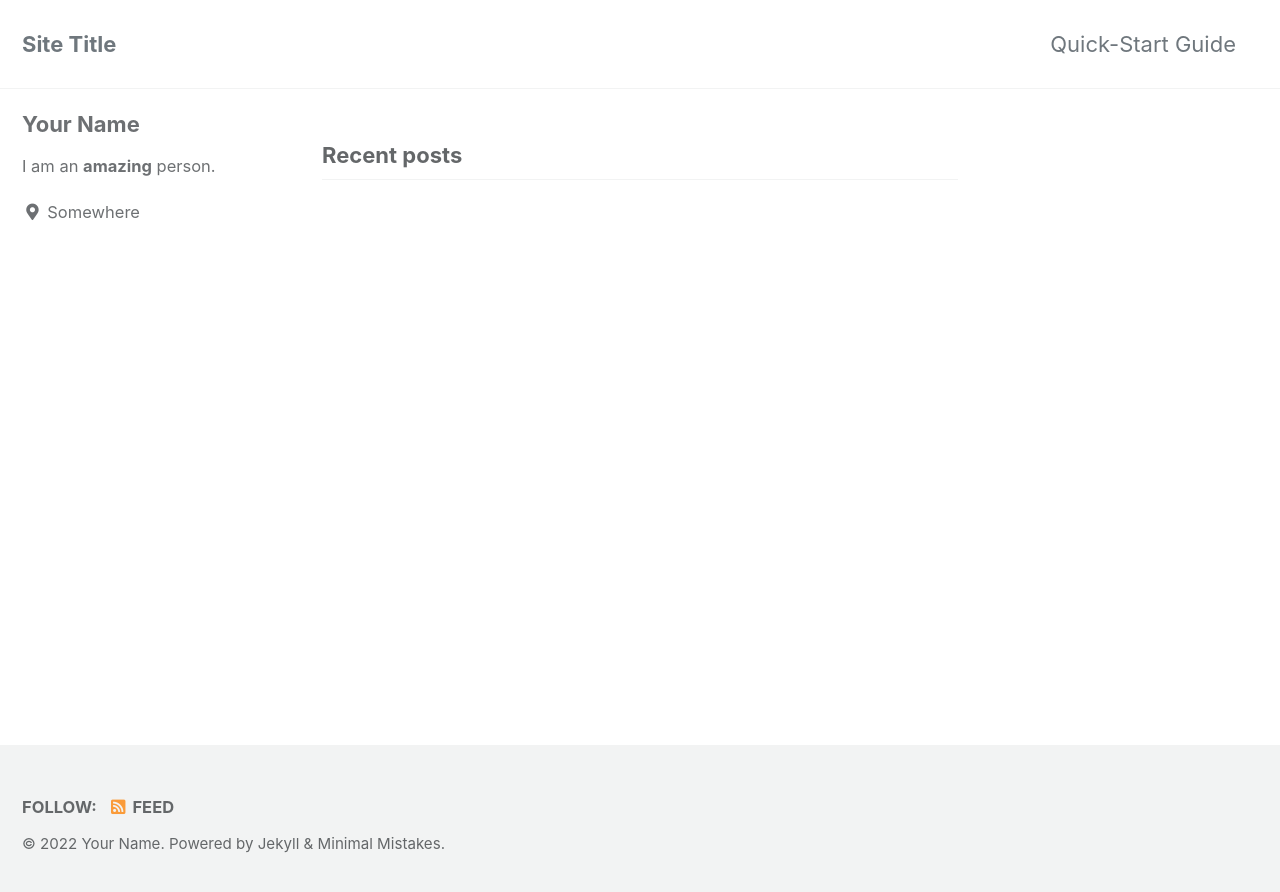
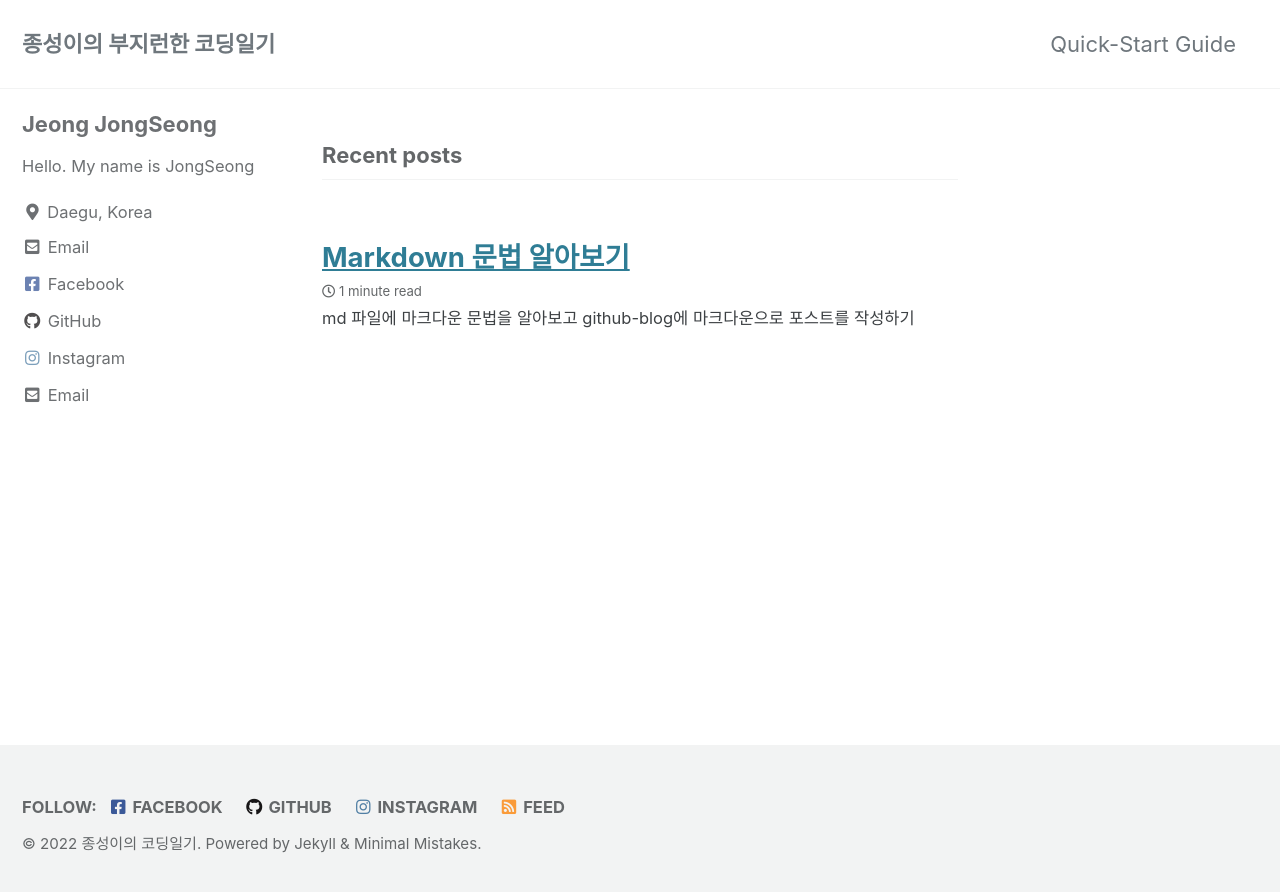
Before and after one commit to JJSEONG/JJSEONG.github.io, a Jekyll site: the page built from index.html, in a window 1280 px wide. Shown: the top 892 px of the page. Built offline with Jekyll 4.4.1, drawn with Linux system fonts in a browser that asks for light colours; cached includes are drawn as plain includes; the list of posts is cut into pages by our own code.

Commit message:
first-post

````diff
--- a/_config.yml
+++ b/_config.yml
@@ -16,14 +16,14 @@ minimal_mistakes_skin    : "default" # "air", "aqua", "contrast", "dark", "dirt"
 
 # Site Settings
 locale                   : "en-US"
-title                    : "Site Title"
+title                    : "종성이의 부지런한 코딩일기"
 title_separator          : "-"
 subtitle                 : # site tagline that appears below site title in masthead
-name                     : "Your Name"
-description              : "An amazing website."
-url                      : # the base hostname & protocol for your site e.g. "https://mmistakes.github.io"
+name                     : "종성이의 코딩일기"
+description              : "프론트엔드를 위해 달려가고있는 정종성입니다."
+url                      : "https://JJSEONG.github.io"
 baseurl                  : # the subpath of your site, e.g. "/blog"
-repository               : # GitHub username/repo-name e.g. "mmistakes/minimal-mistakes"
+repository               : "JJSEONG/JJSEONG.github.io"
 teaser                   : # path of fallback teaser image, e.g. "/assets/images/500x300.png"
 logo                     : # path of logo image to display in the masthead, e.g. "/assets/images/88x88.png"
 masthead_title           : # overrides the website title displayed in the masthead, use " " for no title
@@ -102,15 +102,15 @@ analytics:
 
 # Site Author
 author:
-  name             : "Your Name"
+  name             : "Jeong JongSeong"
   avatar           : # path of avatar image, e.g. "/assets/images/bio-photo.jpg"
-  bio              : "I am an **amazing** person."
-  location         : "Somewhere"
-  email            :
+  bio              : "Hello. My name is JongSeong"
+  location         : "Daegu, Korea"
+  email            : "hans3238@naver.com"
   links:
     - label: "Email"
       icon: "fas fa-fw fa-envelope-square"
-      # url: "mailto:your.name@email.com"
+      url: "mailto:hans3238@naver.com"
     - label: "Website"
       icon: "fas fa-fw fa-link"
       # url: "https://your-website.com"
@@ -119,13 +119,13 @@ author:
       # url: "https://twitter.com/"
     - label: "Facebook"
       icon: "fab fa-fw fa-facebook-square"
-      # url: "https://facebook.com/"
+      url: https://www.facebook.com/profile.php?id=100003619257022
     - label: "GitHub"
       icon: "fab fa-fw fa-github"
-      # url: "https://github.com/"
+      url: https://github.com/JJSEONG
     - label: "Instagram"
       icon: "fab fa-fw fa-instagram"
-      # url: "https://instagram.com/"
+      url: https://www.instagram.com/castle._____/?hl=ko
 
 # Site Footer
 footer:
@@ -135,10 +135,10 @@ footer:
       # url:
     - label: "Facebook"
       icon: "fab fa-fw fa-facebook-square"
-      # url:
+      url: https://www.facebook.com/profile.php?id=100003619257022
     - label: "GitHub"
       icon: "fab fa-fw fa-github"
-      # url:
+      url: https://github.com/JJSEONG
     - label: "GitLab"
       icon: "fab fa-fw fa-gitlab"
       # url:
@@ -147,7 +147,7 @@ footer:
       # url:
     - label: "Instagram"
       icon: "fab fa-fw fa-instagram"
-      # url:
+      url: https://www.instagram.com/castle._____/?hl=ko
 
 
 # Reading Files
--- /dev/null
+++ b/_posts/2022-03-01-markdown.md
@@ -0,0 +1,103 @@
+---
+  title:  "Markdown 문법 알아보기"
+  excerpt: "md 파일에 마크다운 문법을 알아보고 github-blog에 마크다운으로 포스트를 작성하기"
+
+  categories:
+    - Markdown
+  tags:
+    - [Markdown, Github, Git]
+  author_profile : true
+  sidebar_main : true
+---
+<div style="text-align: center">
+  <img src="../Markdown.png" width="300px">
+</div><br>
+
+#### <p align=center>
+개발/코딩 공부를 하다보면 README.md 라는 Markdown 파일을 볼 수 있습니다.<br>
+이렇게 많이 사용되는 Markdown 이라는 언어에 대해 알아보도록 하겠습니다.
+</p><br>
+
+## <strong>1. Markdown이란 ?</strong> <hr>
+  #### Markdown 은 2004년에 존 그루버와 에런 스워츠가 중대한 협업을 통해 마크다운 언어를 만들었으며, 일반 텍스트 기반의 경량 마크업 언어다. 일반 텍스트로 서식이 있는 문서를 작성하는 데 사용되며, 일반 마크업 언어에 비해 문법이 쉽고 간단한 것이 특징이다.<br>
+
+1. Markdown 의 장점
+    - 문법이 간단하고 쉽다.
+    - 문법을 알고 있다면, 읽고 해독하기 편리하다.
+    - 관리하기가 용이하다.
+    <br><br>
+2. Markdown 의 단점
+    - 정확한 표준이 되는 기준이 없다.
+    - 정확한 기준이 없어 사용자에 따라 다른 문법을 사용 할 수도 있다.
+
+## <strong>2. 마크다운 문법</strong>
+## 1. Heading tag
+🔅 HTML 기준 Heading의 효과를 나타 낼 수 있다.<br>
+```markdown
+<h1></h1> = #
+<h2></h2> = ##
+<h3></h3> = ###
+<h4></h4> = ####
+```
+위와 같이 1~4의 Heading tag에 맞는 # 기호 숫자만큼 넣어주면 Heading Markdown 문법의 Heading을 표현 할 수 있다.<br>
+5 이상은 기본 글자 폰트와 동일하므로 굳이 사용 할 필요가 없다.
+
+위의 문법과 별개로 h1, h2 태그는 아래의 문법으로도 적용 가능하다.
+``` markdown
+<h1>메인타이틀</h1>
+
+       메인타이틀
+       =======
+```
+``` markdown
+<h1>서브타이틀</h1>
+
+       서브타이틀
+      --------------
+```
+## 2. 목차<br>
+
+- 순차적 목록<br>
+HTML의 `<ol>` 태그와 같이 순차적으로 목차를 세워준다.
+아래처럼 간단하게 입력 가능하며, 숫자를 아무렇게나 섞어도, Markdown 은 순차적으로 숫자를 매겨 보여준다.
+
+  ```markdown
+    1. 첫번째 목록
+      1. 첫번째 목록의 서브목록
+    2. 두번째 목록
+      1. 두번째 목록의 첫번째 서브목록
+      2. 두번째 목록의 두번째 서브목록
+    3. 세번째 목록
+    4. 네번째 목록
+  ```
+
+- 순차가 필요 없는 목록<br>
+  HTML의 `<ul>` 태그와 같이 순서가 필요 없는 목차를 세워준다.
+  아래처럼 간단한 기호를 입력하여 사용 가능하다.
+
+  ```markdown
+    - 순서가 필요없는 목록
+    * 순서가 필요없는 목록
+      - 순서가 필요 없는 목록
+  ```
+🔅 Tab키를 사용하여 목록의 하위목록을 만들 수 있으며, 두 목록을 섞어서 사용할 수 있다.
+
+## 3. 인용 블록문 (Blockquote)
+### 말 그대로, 문장을 인용하여 가져오거나, 출처를 밝히는 등 사용한다.
+
+```
+내 죽음을 적에게 알리지마라.
+> 이순신 장군
+
+천재는 노력하는 사람을 이길 수 없고,
+노력하는 사람은 즐기는 사람을 이길 수 없다.
+> 롤프 메르쿨레
+```
+위의 내용을 Markdown 문법으로 출력해 보면 아래와 같은 결과를 볼 수 있다.<br>
+
+#### 내 죽음을 적에게 알리지마라.
+ > 이순신 장군
+
+#### 천재는 노력하는 사람을 이길 수 없고,
+노력하는 사람은 즐기는 사람을 이길 수 없다.
+> 롤프 메르쿨레
````
Also changed, not shown: markdown.png (added).
